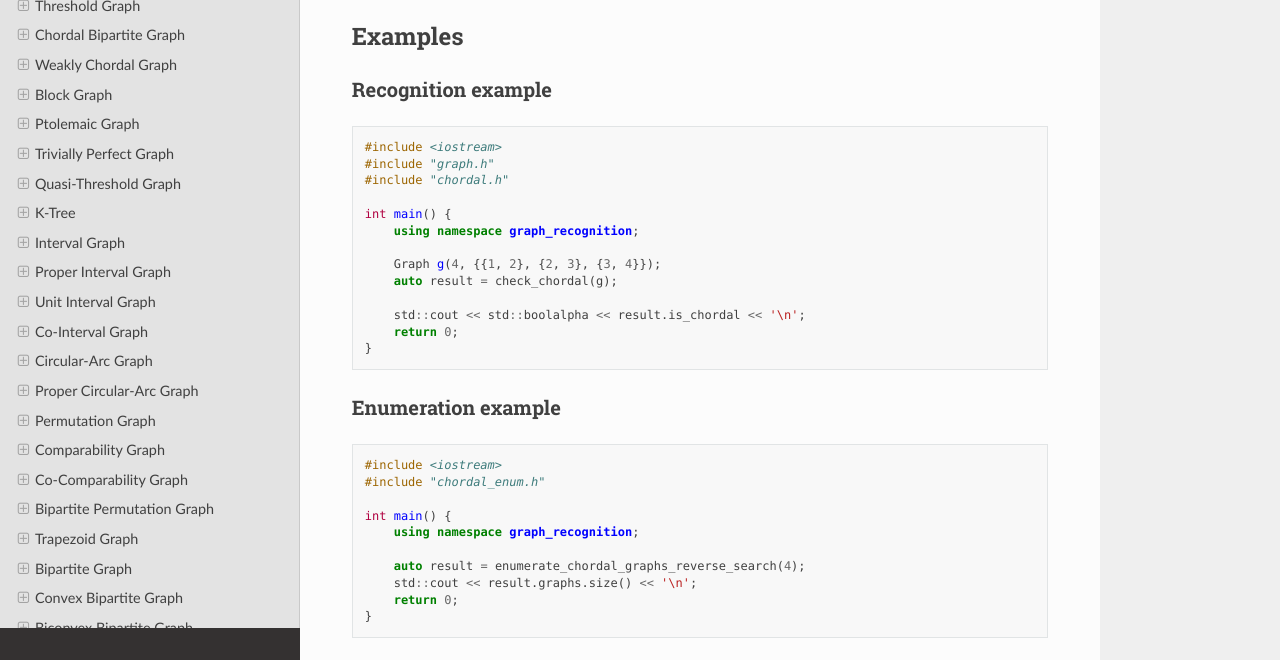
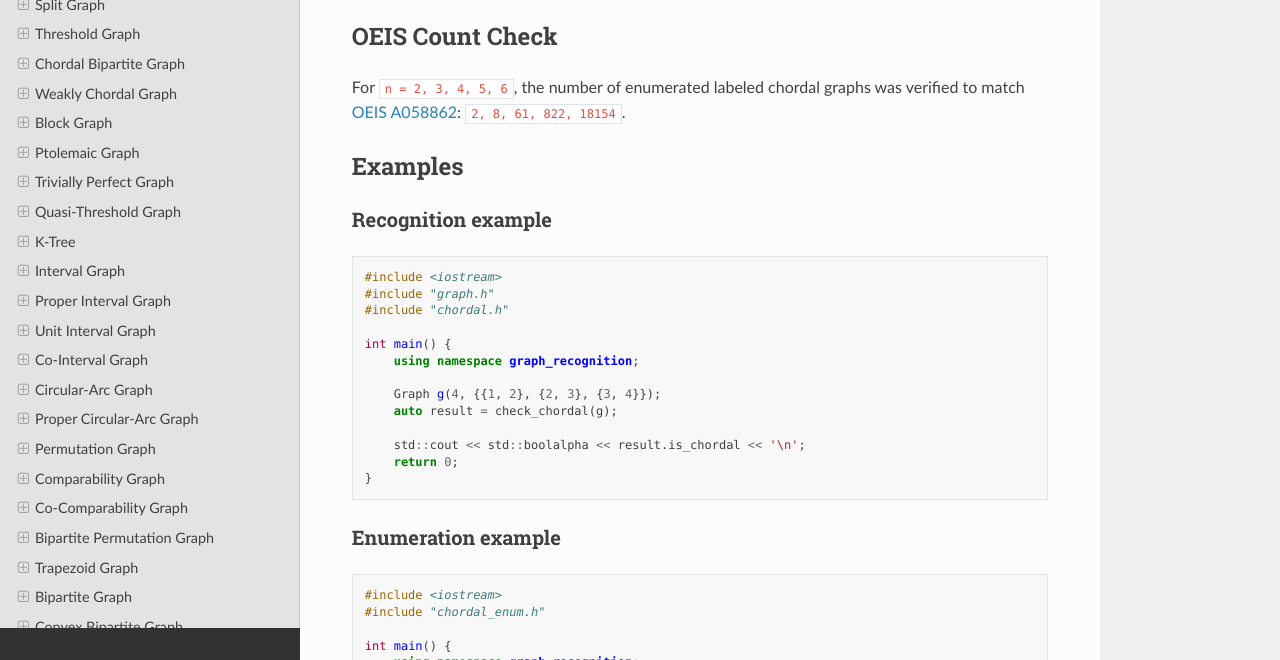
Before and after one commit to junkawahara/ai-coded-graph-recognition-test, a Sphinx documentation site: the page built from docs/en/families/chordal.rst, in a window 1280 px wide and 900 px high, scrolled down 1161 px, cut to the strip 240-900 px from the top of the window. Built offline with Sphinx 7.4.7 and the Read the Docs theme 3.1.0, drawn with Linux system fonts in a browser that asks for light colours.

Commit message:
Add OEIS Count Check section to chordal documentation
Co-Authored-By: Claude Opus 4.7 (1M context) <noreply@anthropic.com>

```diff
--- a/docs/en/families/chordal.rst
+++ b/docs/en/families/chordal.rst
@@ -50,6 +50,14 @@ Enumeration
 
 .. doxygenfunction:: graph_recognition::enumerate_chordal_graphs_reverse_search
    :project: graph_recognition
+
+
+OEIS Count Check
+----------------
+
+For ``n = 2, 3, 4, 5, 6``, the number of enumerated labeled chordal graphs
+was verified to match `OEIS A058862 <https://oeis.org/A058862>`_:
+``2, 8, 61, 822, 18154``.
 
 
 Examples
```
